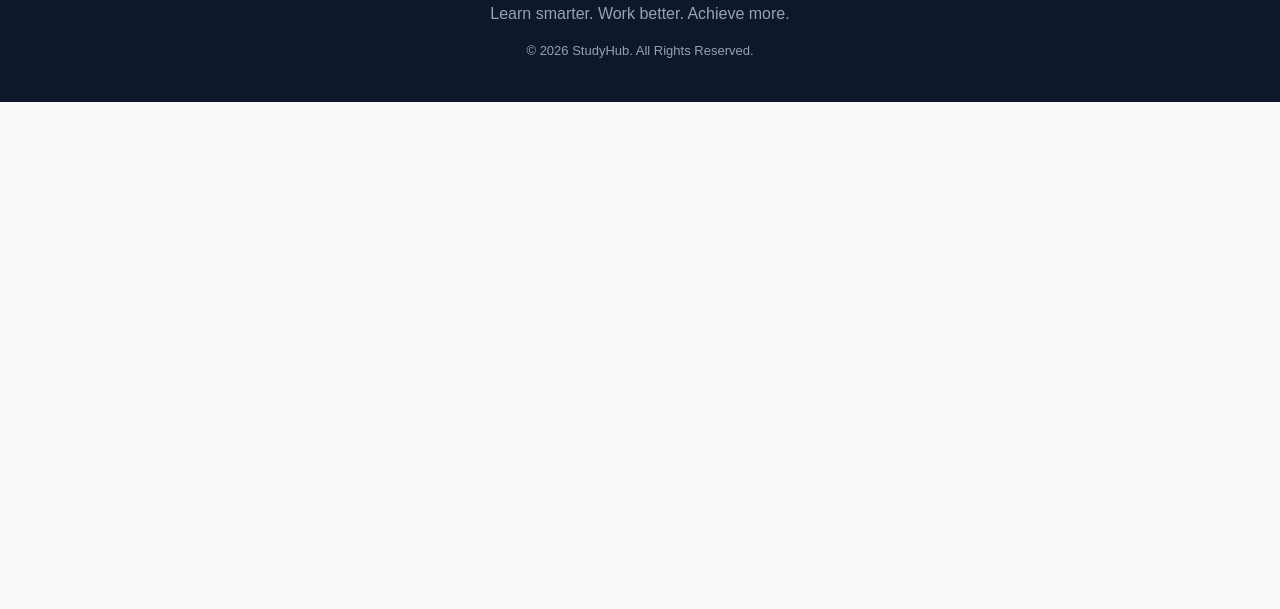
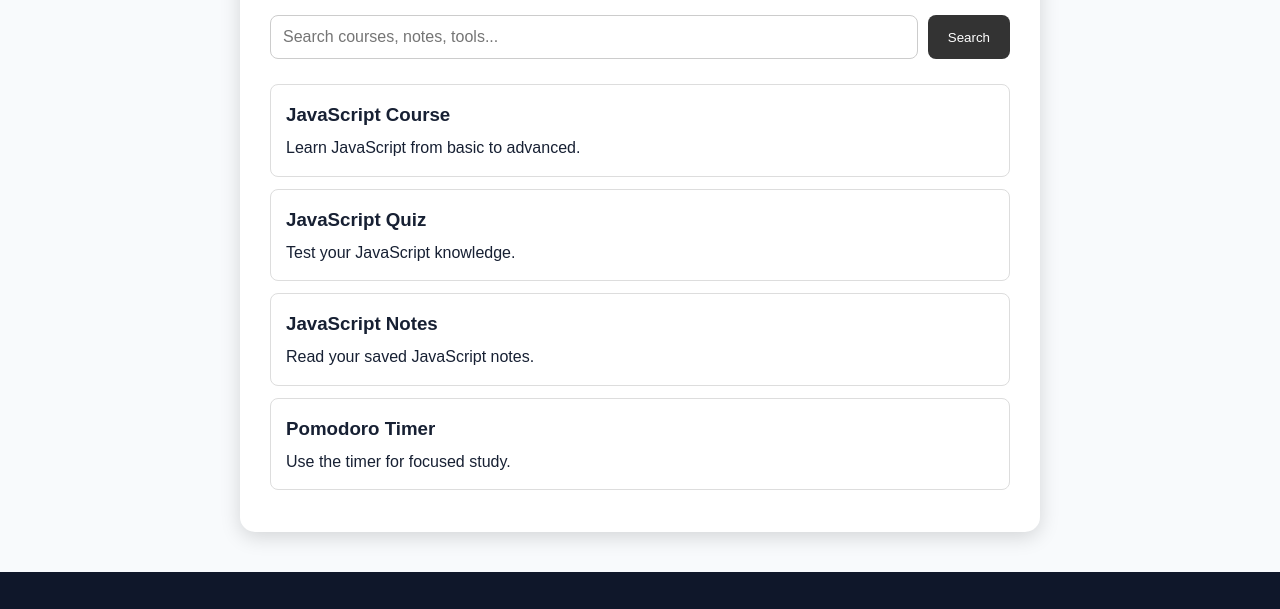
Before and after one commit to mharis151815-ui/Final-Project-B-Q, a plain HTML site: page index.html in a window 1280 px wide. Shown: the part 5865-6474 px from the top of the page. Before the commit the page ends 5967 px from the top, so only its background shows below. Drawn offline with Linux system fonts and the light colour scheme.

Commit message:
Update project

```diff
--- a/Css/style.css
+++ b/Css/style.css
@@ -1072,3 +1072,61 @@ button {
 #git-progress {
     width: 40%;
 }
+
+.search-section {
+    width: 80%;
+    max-width: 800px;
+    margin: 40px auto;
+    padding: 30px;
+    background-color: white;
+    border-radius: 15px;
+    box-shadow: 0 5px 20px rgba(0, 0, 0, 0.15);
+}
+
+.search-section h2 {
+    text-align: center;
+    font-size: 30px;
+    margin-bottom: 25px;
+}
+
+.search-box {
+    display: flex;
+    gap: 10px;
+    margin-bottom: 25px;
+}
+
+.search-box input {
+    flex: 1;
+    padding: 12px;
+    border: 1px solid #ccc;
+    border-radius: 8px;
+    font-size: 16px;
+}
+
+.search-box button {
+    padding: 12px 20px;
+    border: none;
+    border-radius: 8px;
+    background-color: #333;
+    color: white;
+    cursor: pointer;
+}
+
+.search-item {
+    padding: 15px;
+    margin-bottom: 12px;
+    border: 1px solid #ddd;
+    border-radius: 8px;
+}
+
+.search-item h3 {
+    margin-bottom: 5px;
+}
+
+.search-item p {
+    margin: 0;
+}
+
+.search-item:hover {
+    background-color: #f5f5f5;
+}
--- a/index.html
+++ b/index.html
@@ -1039,7 +1039,6 @@
 
     </div>
 
-
     <div class="progress-item">
 
         <div class="progress-title">
@@ -1052,7 +1051,6 @@
         </div>
 
     </div>
-
 
     <div class="progress-item">
 
@@ -1082,8 +1080,42 @@
          13. SEARCH - HARIS
          ===================================================== -->
 
-    <!-- HARIS WILL ADD CODE HERE -->
+    <div class="search-section">
+    <h2>Search</h2>
 
+    <div class="search-box">
+        <input
+            type="text"
+            id="search-input"
+            placeholder="Search courses, notes, tools..."
+        >
+        <button type="button" id="search-button">
+            Search
+        </button>
+    </div>
+
+    <div id="search-results">
+        <div class="search-item">
+            <h3>JavaScript Course</h3>
+            <p>Learn JavaScript from basic to advanced.</p>
+        </div>
+
+        <div class="search-item">
+            <h3>JavaScript Quiz</h3>
+            <p>Test your JavaScript knowledge.</p>
+        </div>
+
+        <div class="search-item">
+            <h3>JavaScript Notes</h3>
+            <p>Read your saved JavaScript notes.</p>
+        </div>
+
+        <div class="search-item">
+            <h3>Pomodoro Timer</h3>
+            <p>Use the timer for focused study.</p>
+        </div>
+    </div>
+</div>
 
 
     <!-- =====================================================
--- a/js/script.js
+++ b/js/script.js
@@ -786,9 +786,28 @@ document.getElementById("git-percent").innerText = gitProgress + "%";
    13. SEARCH - HARIS
    ===================================================== */
 
+let searchInput = document.getElementById("search-input");
+let searchButton = document.getElementById("search-button");
+let searchItems = document.querySelectorAll(".search-item");
 
-/* HARIS WILL ADD CODE HERE */
+function searchItemsList() {
 
+    let searchText = searchInput.value.toLowerCase();
+
+    searchItems.forEach(function(item) {
+
+        let text = item.innerText.toLowerCase();
+
+        if (text.includes(searchText)) {
+            item.style.display = "block";
+        } else {
+            item.style.display = "none";
+        }
+
+    });
+}
+
+searchButton.addEventListener("click", searchItemsList);
 
 /* =====================================================
    14. FAVORITES / BOOKMARKS - HARIS
```
